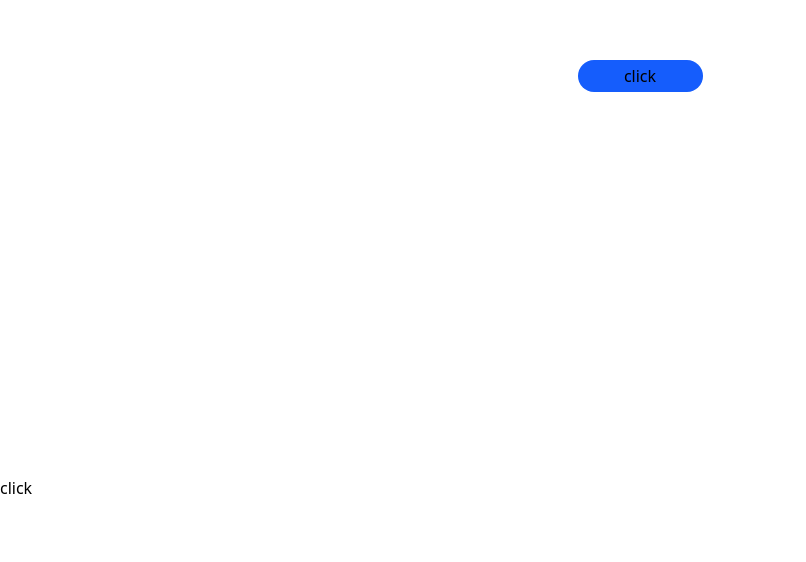
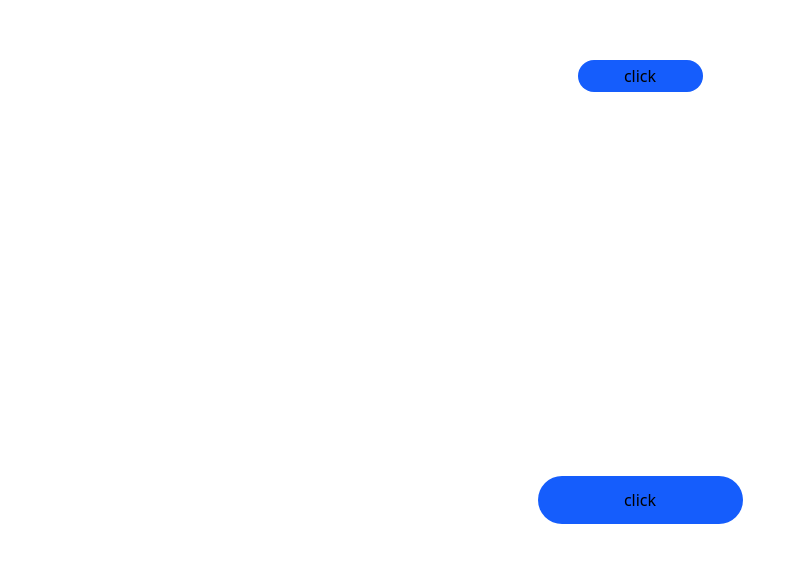
Before and after one commit to AshrafulPatHan/framer-motion, a Next.js app: page /first-motion in a window 1280 px wide. Shown: the part 324-886 px from the top of the page, without its empty margins (0-806 px from the left). Before the commit the page ends 824 px from the top, so only its background shows below. Built offline with nearby package versions, Linux system fonts and the light colour scheme.

Commit message:
add button

```diff
--- a/app/first-motion/page.tsx
+++ b/app/first-motion/page.tsx
@@ -4,7 +4,7 @@ import { BasicsMotion } from "@/components/animation/BasicsMotion";
 
 export default function firstMotion() {
     return(
-        <div>
+        <div className="mb-32">
             <BasicsMotion/>
             <MotionAnimation/>
         </div>
--- a/components/animation/Animation.tsx
+++ b/components/animation/Animation.tsx
@@ -3,14 +3,27 @@ import * as motion from "motion/react-client"
 
 export default function MotionAnimation() {
     return(
-        <div>
+        <div
+        className="flex flex-col gap-5 justify-center items-center  w-screen ">
             <motion.div>
-                <button className=""
+                <motion.button
+                className="w-[205px] bg-blue-600 rounded-3xl p-3 cursor-pointer  "
+                whileHover={{
+                    scale:1.05
+                }}
+                whileTap={{
+                    scale:0.9,
+                    rotate:"360deg"
+                }}
+                transition={{
+                    duration:2,
+                    // times:3,
+                    ease:"anticipate"
+                }}
                 >
                     click
-                </button>
+                </motion.button>
             </motion.div>
         </div>
-
     )
 }
```
